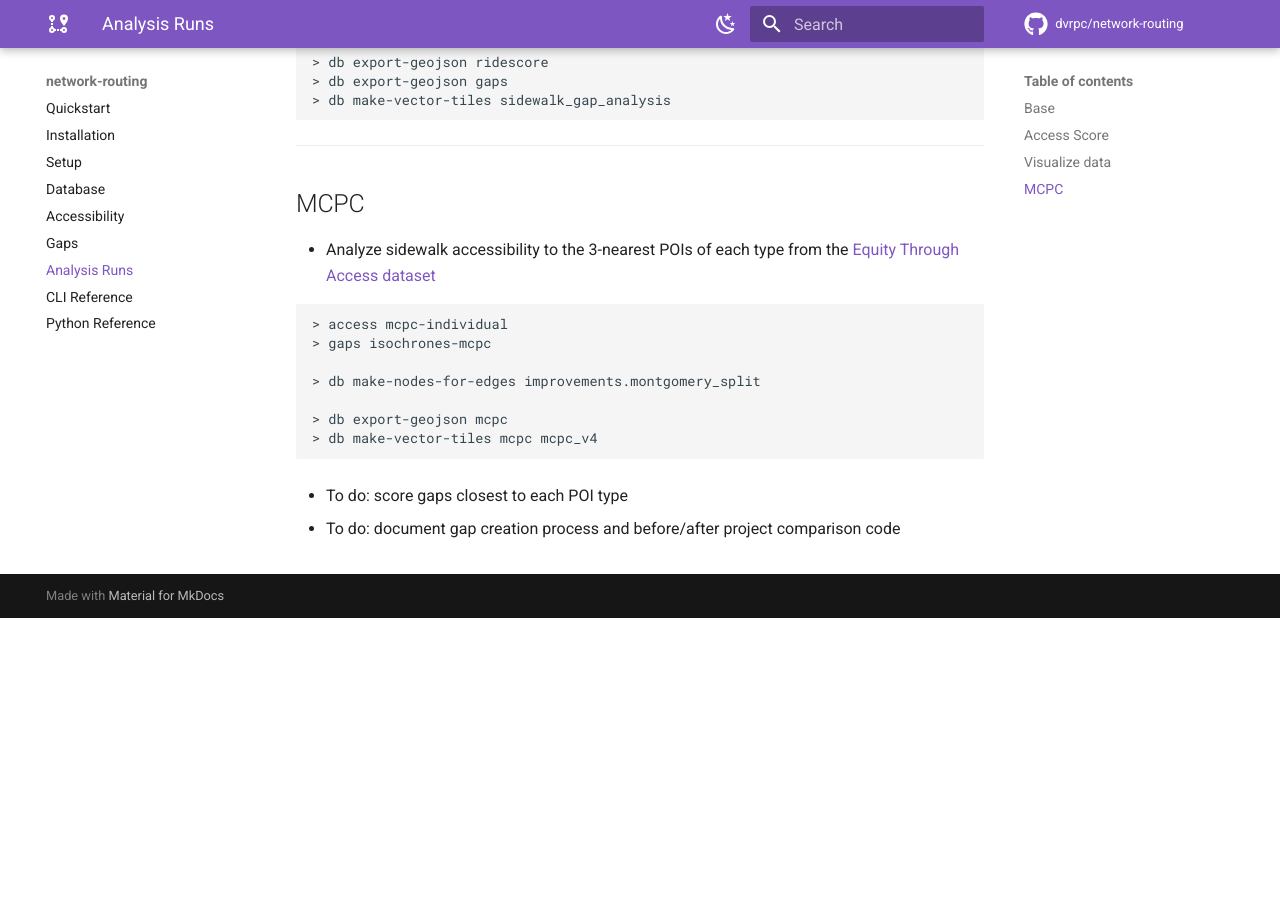
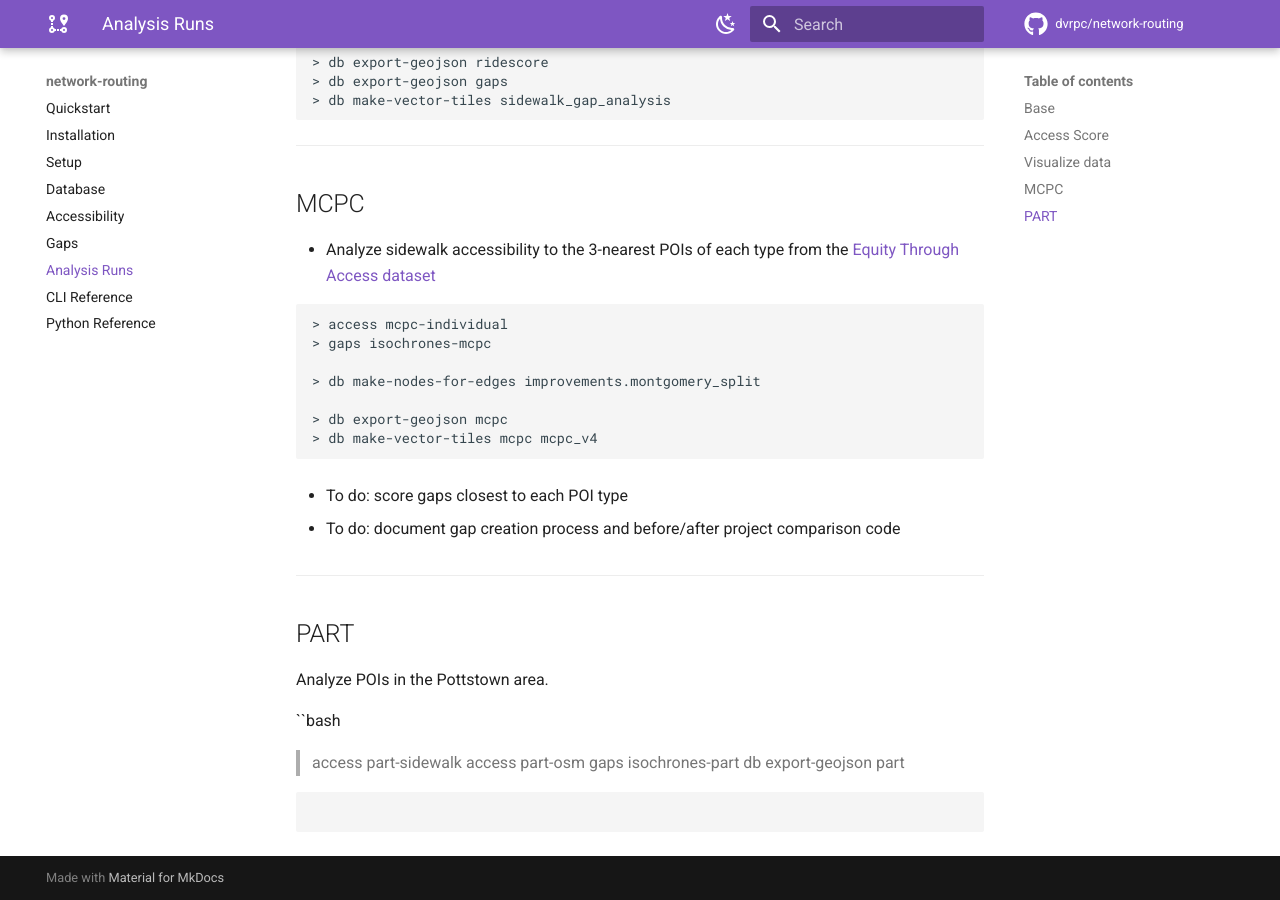
Before and after one commit to dvrpc/network-routing, an MkDocs documentation site: the page built from docs/analysis_runs.md, in a window 1280 px wide and 900 px high, scrolled down 1523 px. Built offline with MkDocs 1.6.1 and Material for MkDocs 9.7.7, drawn with Linux system fonts in a browser that asks for light colours; comment, search, counter and statistics services are not loaded; before the commit the page ends 2141 px from its top, so only the background shows below that.

Commit message:
add analysis commands

````diff
--- a/docs/analysis_runs.md
+++ b/docs/analysis_runs.md
@@ -92,3 +92,20 @@
 - To do: score gaps closest to each POI type
 
 - To do: document gap creation process and before/after project comparison code
+
+---
+
+## PART
+
+Analyze POIs in the Pottstown area.
+
+``bash
+
+> access part-sidewalk
+> access part-osm
+> gaps isochrones-part
+> db export-geojson part
+
+```
+
+```
````
